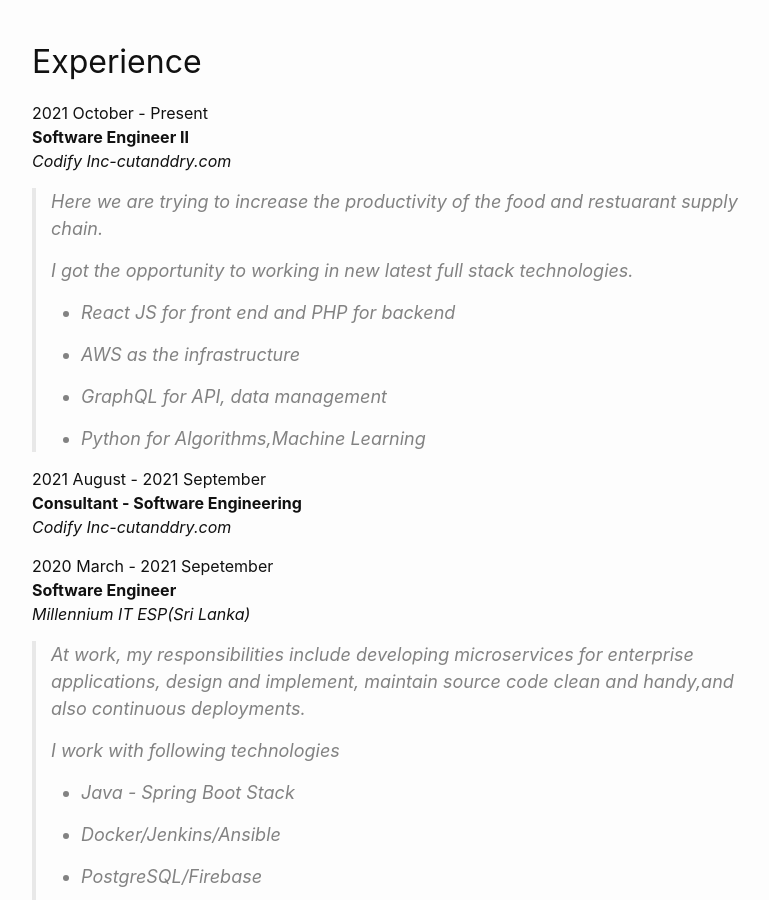
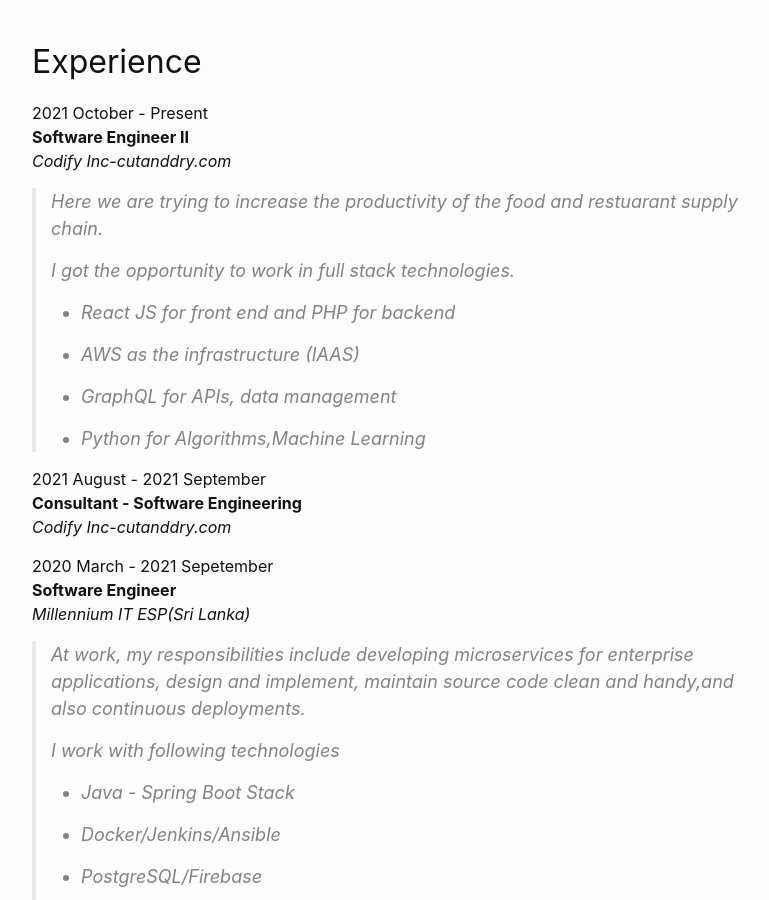
Before and after one commit to isurunuwanthilaka/isurunuwanthilaka.github.io, a Jekyll site: the page built from resume.md, in a window 1280 px wide and 900 px high, scrolled down 1181 px. Shown: the whole window, without its empty margins (238-1007 px from the left). Built offline with Jekyll 4.4.1, drawn with Linux system fonts in a browser that asks for light colours; nearby versions of some CDN libraries; comment, search, counter and statistics services are not loaded.

Commit message:
update resume

```diff
--- a/resume.md
+++ b/resume.md
@@ -48,13 +48,13 @@
 
 > Here we are trying to increase the productivity of the food and restuarant supply chain.
 >
-> I got the opportunity to working in new latest full stack technologies.
+> I got the opportunity to work in full stack technologies.
 >
 > - React JS for front end and PHP for backend
 >
-> - AWS as the infrastructure
+> - AWS as the infrastructure (IAAS)
 >
-> - GraphQL for API, data management
+> - GraphQL for APIs, data management
 >
 > - Python for Algorithms,Machine Learning
 
```
Also changed, not shown: assets/img/time-has-come.png (added).
